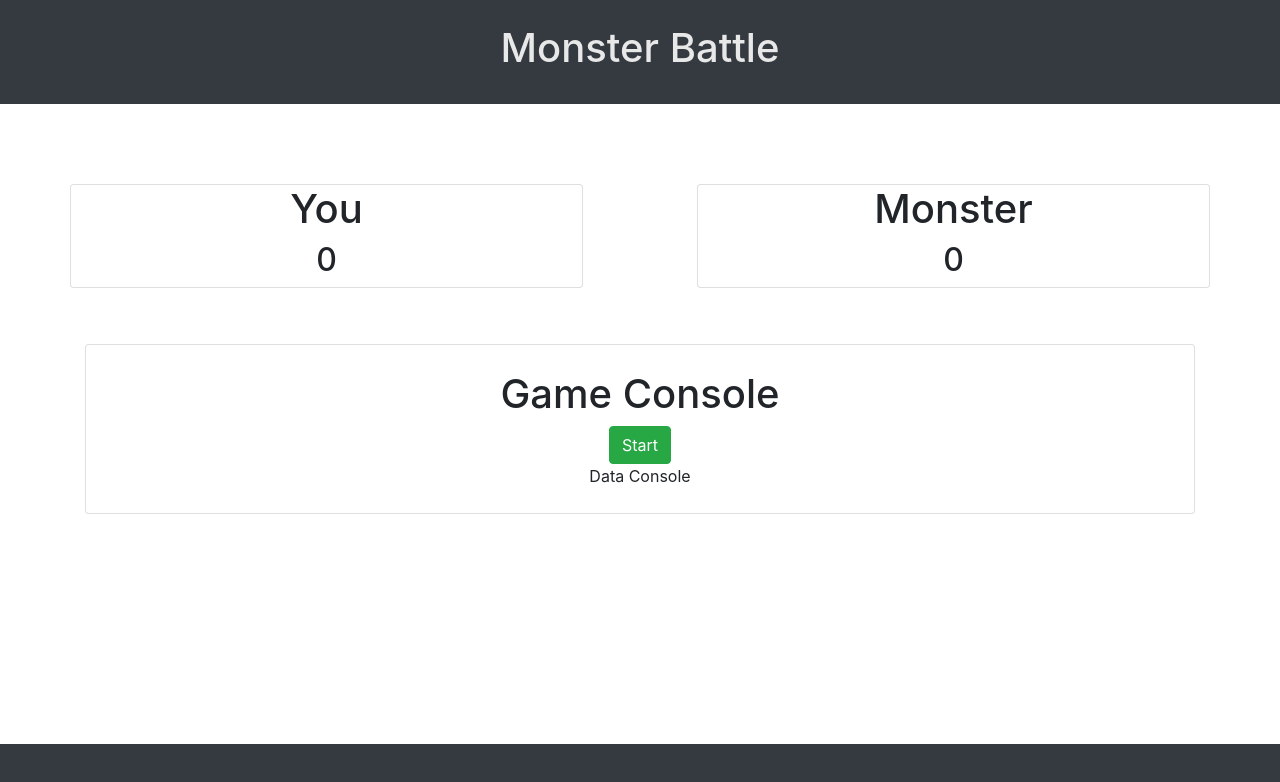
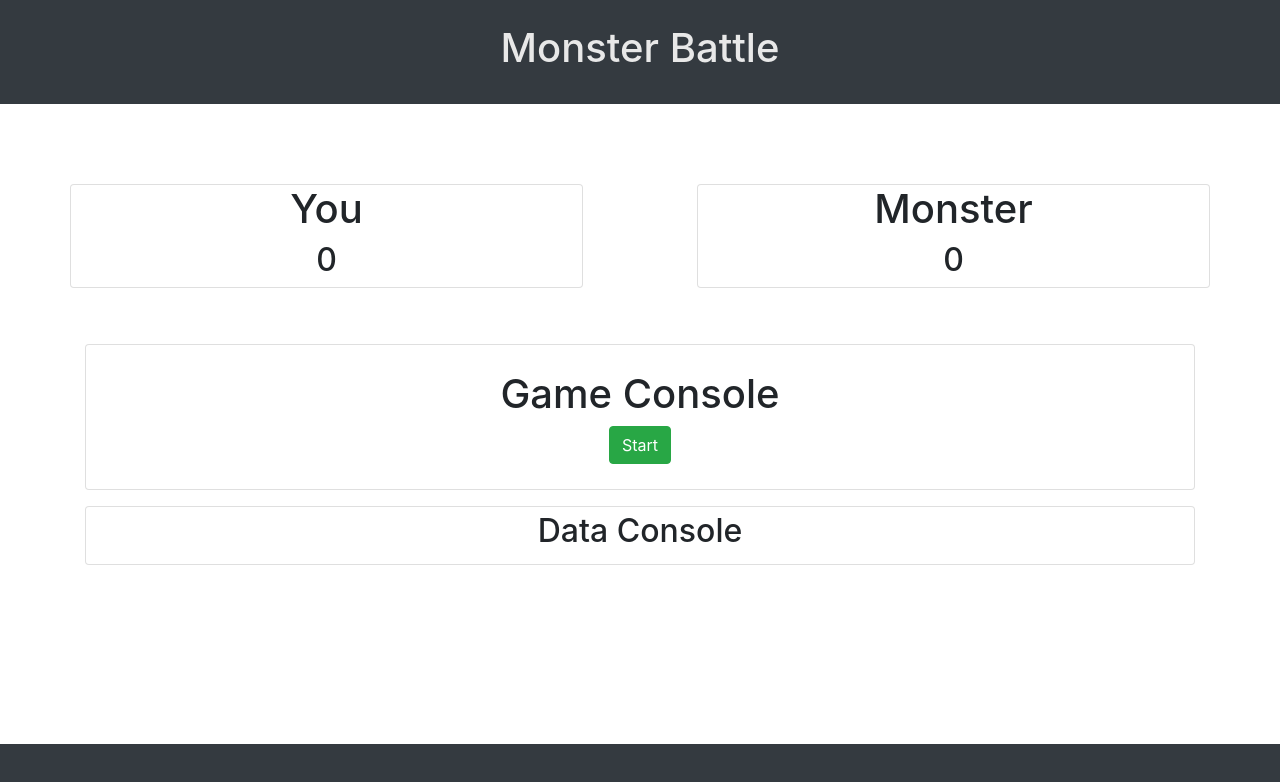
Before and after one commit to ghigbie/vue-monster-battle, a Vue app: page / in a window 1280 px wide. Shown: the top 782 px of the page. Built offline with nearby package versions, Linux system fonts and the light colour scheme.

Commit message:
Adjust styles

```diff
--- a/src/components/DataConsole.vue
+++ b/src/components/DataConsole.vue
@@ -1,6 +1,6 @@
 <template>
-    <div class="data-console">
-        Data Console
+    <div class="data-console card">
+        <h2>Data Console</h2>
     </div>
 </template>
 
@@ -18,4 +18,5 @@ export default {
 
 <style scoped>
 
+
 </style>
--- a/src/components/GameConsole.vue
+++ b/src/components/GameConsole.vue
@@ -1,4 +1,5 @@
 <template>
+    <div>
     <div class="game-console card">
         <h1>Game Console</h1>
         <div class="button-holder">
@@ -13,7 +14,8 @@
                 <button class="btn btn-dark controls">Give Up</button>
             </template>
         </div>
-        <DataConsole />
+    </div>
+        <DataConsole class="data-console"/>
     </div>
 </template>
 
@@ -47,4 +49,9 @@ export default {
     .controls{
         margin: 3px;
     }
+    .data-console{
+        margin: 2vh 0;
+        text-align: center;
+        padding: 5px;
+    }
 </style>
```
